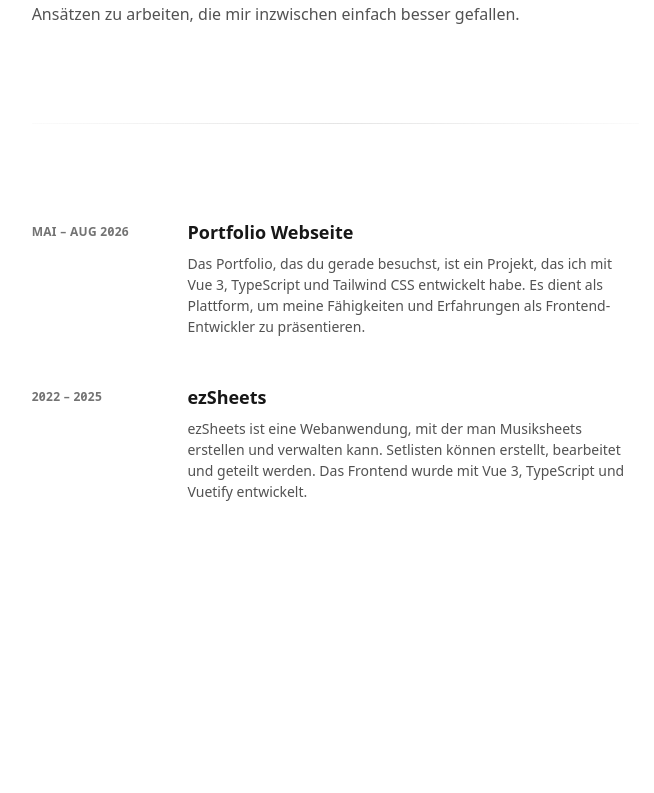
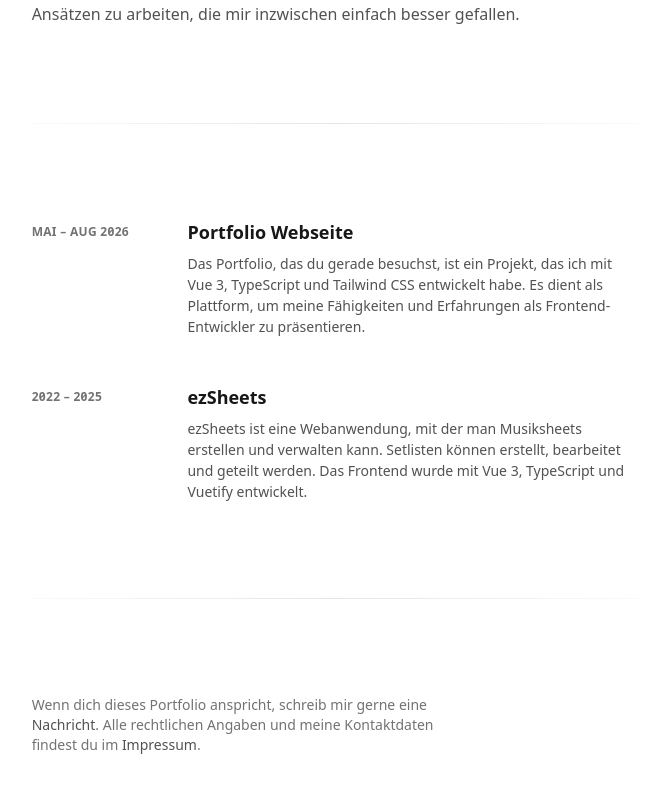
Before and after one commit to felixgabel/portfolio, a Vue app: page /#erfahrung in a window 1280 px wide. Shown: the part 621-1414 px from the top of the page, without its empty margins (593-1247 px from the left). Before the commit the page ends 1219 px from the top, so only its background shows below. Built offline with nearby package versions, Linux system fonts and the light colour scheme; some icons are missing; a web font is replaced by a local one.

Commit message:
feature: add FooterSection to HomeMain

```diff
--- a/src/components/home/HomeMain.vue
+++ b/src/components/home/HomeMain.vue
@@ -3,8 +3,10 @@ import type { Component } from 'vue'
 import { breakpointsTailwind, useBreakpoints } from '@vueuse/core'
 import { useSectionHashSyncForProgrammaticScroll } from '../../composables/SectionHashSyncForProgrammaticScroll.ts'
 import { SectionIDs } from '../../enums/SectionIDs.ts'
+import SectionDivider from './sections/SectionDivider.vue'
 import AboutMeSection from './sections/AboutMeSection.vue'
 import ExperienceSection from './sections/ExperienceSection.vue'
+import FooterSection from './sections/FooterSection.vue'
 
 // --- SECTION HASH SYNC FOR PROGRAMMATIC SCROLL ---
 const breakpoints = useBreakpoints(breakpointsTailwind)
@@ -28,11 +30,10 @@ const homeSections: Section[] = [
       <section :id="homeSection.id" class="scroll-mt-24">
         <component :is="homeSection.component" />
       </section>
-      <hr
-        v-if="twoColumnLayout && indexOfHomeSection !== homeSections.length - 1"
-        class="h-px border-0 bg-radial from-neutral-200 to-transparent to-85% dark:from-neutral-800"
-        aria-hidden="true"
-      />
+      <SectionDivider v-if="twoColumnLayout && indexOfHomeSection !== homeSections.length - 1" />
     </template>
+
+    <SectionDivider />
+    <FooterSection />
   </main>
 </template>
--- /dev/null
+++ b/src/components/home/sections/FooterSection.vue
@@ -0,0 +1,19 @@
+<script setup lang="ts">
+import { RouterLink } from 'vue-router'
+</script>
+
+<template>
+  <footer class="max-w-md pb-16 text-sm text-neutral-500 sm:pb-0">
+    <p>
+      Wenn dich dieses Portfolio anspricht, schreib mir gerne eine
+      <a
+        href="mailto:gabelfelix.dev@icloud.com"
+        class="font-medium text-neutral-600 dark:text-neutral-400"
+        >Nachricht</a
+      >. Alle rechtlichen Angaben und meine Kontaktdaten findest du im
+      <RouterLink to="/impressum" class="font-medium text-neutral-600 dark:text-neutral-400"
+        >Impressum</RouterLink
+      >.
+    </p>
+  </footer>
+</template>
--- /dev/null
+++ b/src/components/home/sections/SectionDivider.vue
@@ -0,0 +1,6 @@
+<template>
+  <hr
+    class="h-px border-0 bg-radial from-neutral-200 to-transparent to-85% dark:from-neutral-800"
+    aria-hidden="true"
+  />
+</template>
```
